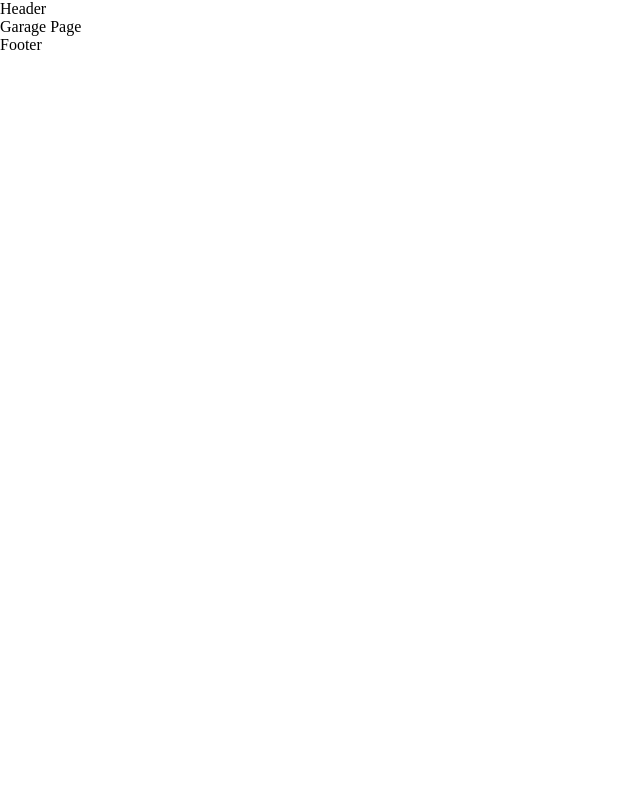
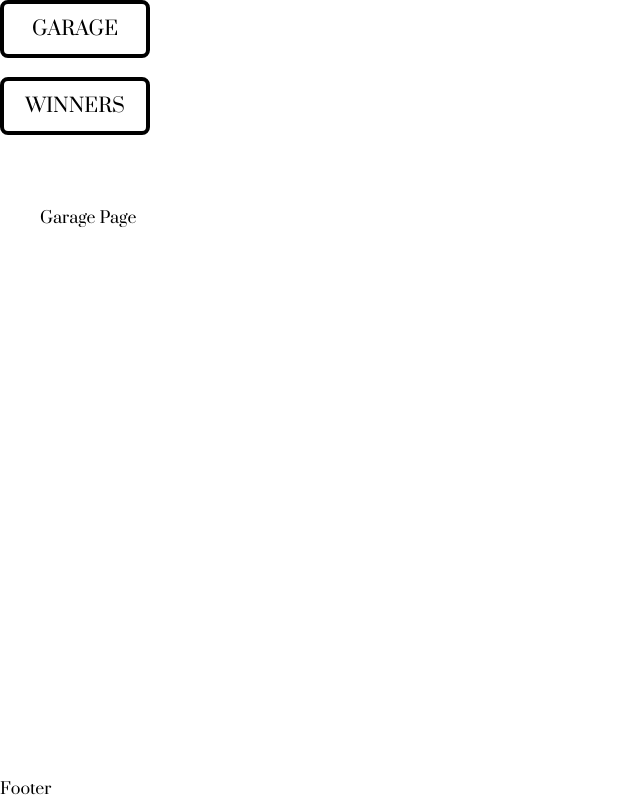
Before and after one commit to Kavume/async-race, a React (Vite) app: page / in a window 1280 px wide. Shown: the whole page, without its empty margins (0-640 px from the left). Built offline with nearby package versions, Linux system fonts and the light colour scheme.

Commit message:
feat: create button, header components add layout styles

```diff
--- a/src/App.scss
+++ b/src/App.scss
@@ -1,8 +1,10 @@
 @import-normalize;
+@import url('https://fonts.googleapis.com/css2?family=Prata&display=swap');
 
 * {
   margin: 0;
   padding: 0;
   box-sizing: border-box;
   font-size: 16px;
+  font-family: 'Prata', sans-serif;
 }
--- /dev/null
+++ b/src/components/Button/Button.module.scss
@@ -0,0 +1,32 @@
+.button {
+  max-width: fit-content;
+  cursor: pointer;
+}
+
+.large {
+  display: flex;
+  flex-wrap: nowrap;
+  align-items: center;
+  justify-content: center;
+
+  min-width: 150px;
+  padding: 12px 0;
+  font-size: 1.2rem;
+
+  border: 4px solid black;
+  border-radius: 8px;
+}
+
+.medium {
+  font-size: 0.8rem;
+  padding: 8px 12px;
+  border: 2px solid black;
+  border-radius: 6px;
+}
+
+.small {
+  font-size: 0.6rem;
+  padding: 6px 10px;
+  border: 1px solid black;
+  border-radius: 3px;
+}
--- /dev/null
+++ b/src/components/Button/Button.tsx
@@ -0,0 +1,16 @@
+import styles from './Button.module.scss';
+
+interface ButtonProps {
+  text: string;
+  size: 'large' | 'medium' | 'small';
+}
+
+function Button({ text, size } : ButtonProps) {
+  return (
+        <div className={`${styles[size]} ${styles.button}`}>
+          {text}
+        </div>
+  );
+}
+
+export default Button;
--- /dev/null
+++ b/src/components/Button/index.ts
@@ -0,0 +1 @@
+export { default as Button } from './Button';
--- /dev/null
+++ b/src/components/Header/Header.module.scss
@@ -0,0 +1,10 @@
+.header {
+  display: flex;
+  flex-direction: row;
+}
+
+.buttonsWrapper {
+  display: flex;
+  flex-direction: column;
+  gap: 1.2rem;
+}
--- /dev/null
+++ b/src/components/Header/Header.tsx
@@ -0,0 +1,15 @@
+import styles from './Header.module.scss';
+import { Button } from '../Button';
+
+function Header() {
+  return (
+      <header className={styles.header}>
+        <div className={styles.buttonsWrapper}>
+          <Button text={'GARAGE'} size={'large'} />
+          <Button text={'WINNERS'} size={'large'} />
+        </div>
+      </header>
+  );
+}
+
+export default Header;
--- /dev/null
+++ b/src/components/Header/index.ts
@@ -0,0 +1 @@
+export { default as Header } from './Header';
--- /dev/null
+++ b/src/components/Layout/Layout.module.scss
@@ -0,0 +1,10 @@
+.layoutWrapper {
+  display: flex;
+  flex-direction: column;
+  min-height: 100vh;
+}
+
+.main {
+  flex-grow: 1;
+  padding: 72px 40px;
+}
--- a/src/components/Layout/Layout.tsx
+++ b/src/components/Layout/Layout.tsx
@@ -1,10 +1,14 @@
 import { Outlet } from  'react-router-dom';
+import styles from './Layout.module.scss';
+import { Header } from '../Header';
 
 function Layout() {
   return (
-        <div>
-          <header>Header</header>
-            <Outlet />
+        <div className={styles.layoutWrapper}>
+          <Header />
+            <main className={styles.main}>
+              <Outlet />
+            </main>
           <footer>Footer</footer>
         </div>
   );
```
